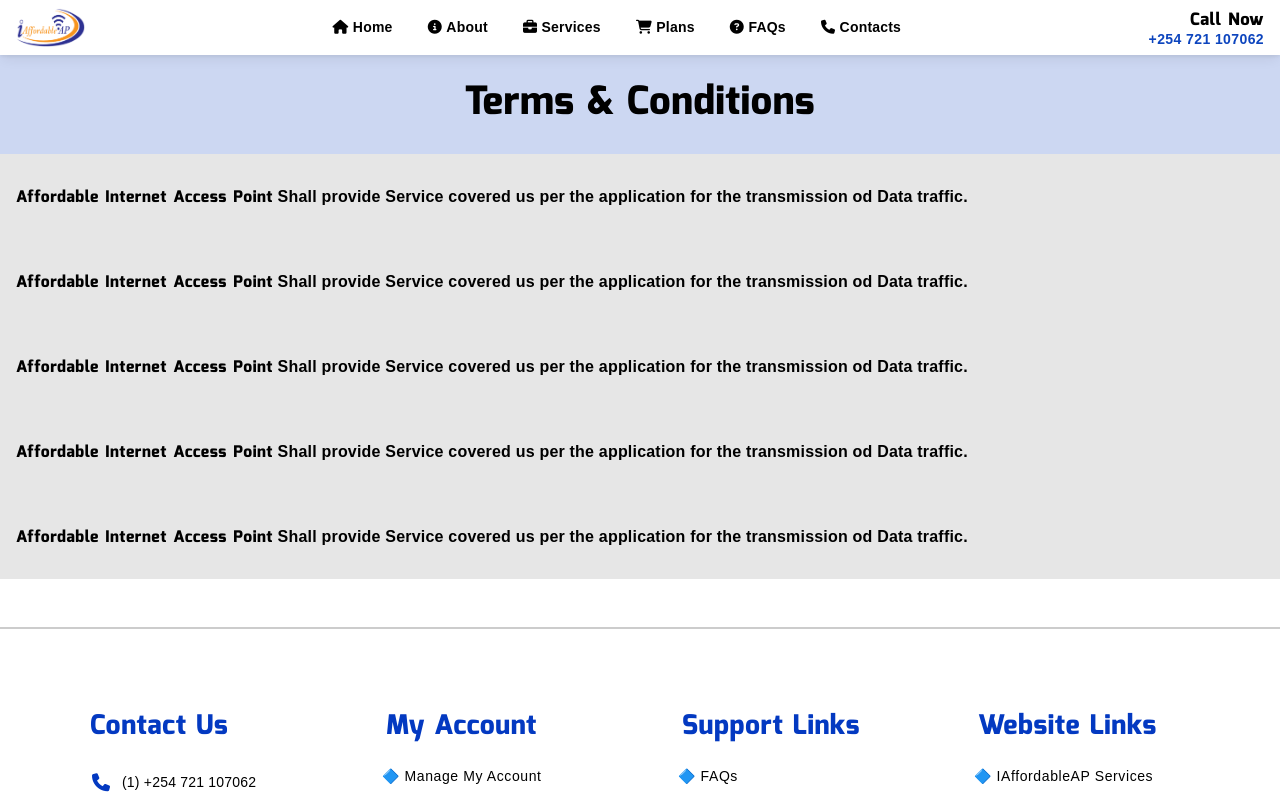
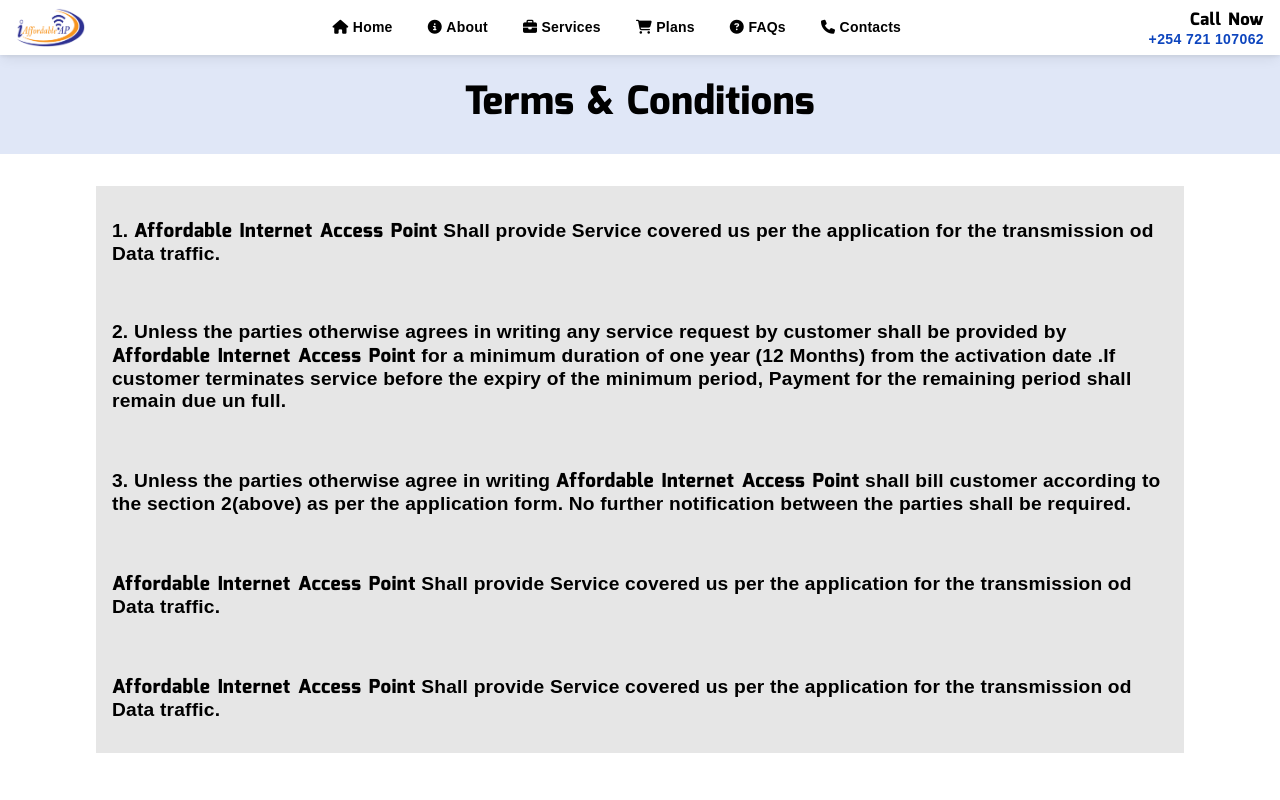
Before and after one commit to Abdirino/I-Affordable-Internet-Provider, a React (Create React App) app: page /privacy in a window 1280 px wide. Shown: the top 800 px of the page. Built offline with nearby package versions, Linux system fonts and the light colour scheme.

Commit message:
🧑‍💻

```diff
--- a/src/Components/Plan/Plan.jsx
+++ b/src/Components/Plan/Plan.jsx
@@ -32,7 +32,7 @@ const Plan = () => {
               <div className="p-detail">
                 <li>Free Installation</li>
                 <li>
-                  Upto <span>5Mbps</span> Download Speed
+                  Upto <span>10Mbps</span> Download Speed
                 </li>
                 <li>Unlimited Data Usage</li>
                 <li>Unlimited Bandwidth</li>
@@ -67,7 +67,7 @@ const Plan = () => {
               <div className="p-detail">
                 <li>Free Installation</li>
                 <li>
-                  Upto <span>10Mbps</span> Download Speed
+                  Upto <span>15Mbps</span> Download Speed
                 </li>
                 <li>Unlimited Data Usage</li>
                 <li>Unlimited Bandwidth</li>
@@ -132,7 +132,7 @@ const Plan = () => {
               <div className="p-detail">
                 <li>Free Installation</li>
                 <li>
-                  Upto <span>50Mbps</span> Download Speed
+                  Upto <span>100Mbps</span> Download Speed
                 </li>
                 <li>Unlimited Data Usage</li>
                 <li>
--- a/src/Pages/PrivacyPolicy/Privacy.jsx
+++ b/src/Pages/PrivacyPolicy/Privacy.jsx
@@ -13,19 +13,23 @@ const Privacy = () => {
           <h1>Terms & Conditions</h1>
           <div className="policies">
             <p>
-              <span>Affordable Internet Access Point</span> Shall provide
+              1. <span>Affordable Internet Access Point</span> Shall provide
               Service covered us per the application for the transmission od
               Data traffic.
             </p>
             <p>
-              <span>Affordable Internet Access Point</span> Shall provide
-              Service covered us per the application for the transmission od
-              Data traffic.
+              2. Unless the parties otherwise agrees in writing any service
+              request by customer shall be provided by{" "}
+              <span>Affordable Internet Access Point</span> for a minimum
+              duration of one year (12 Months) from the activation date .If
+              customer terminates service before the expiry of the minimum
+              period, Payment for the remaining period shall remain due un full.
             </p>
             <p>
-              <span>Affordable Internet Access Point</span> Shall provide
-              Service covered us per the application for the transmission od
-              Data traffic.
+              3. Unless the parties otherwise agree in writing{" "}
+              <span>Affordable Internet Access Point</span> shall bill customer
+              according to the section 2(above) as per the application form. No
+              further notification between the parties shall be required.
             </p>
             <p>
               <span>Affordable Internet Access Point</span> Shall provide
--- a/src/Pages/PrivacyPolicy/privacy.css
+++ b/src/Pages/PrivacyPolicy/privacy.css
@@ -8,13 +8,15 @@
 .privacy h1{
     font-size: 39px;
     padding: 1.7rem;
-    background: rgba(3, 56, 191, 0.2);
+    background: rgba(3, 56, 191, 0.12);
 }
 .policies{
     padding: 2rem 1rem;
+    margin: 2rem 6rem;
     display: flex;
     flex-direction: column;
-    gap: 4rem;
+    font-size: 1.2rem;
+    gap: 3.5rem;
     text-align: start;
     background: rgba(128, 128, 128, 0.2);
 }
```
